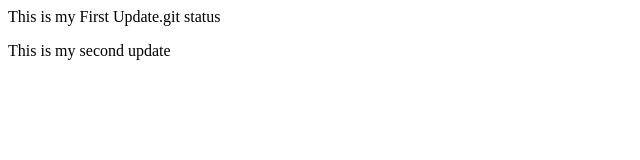
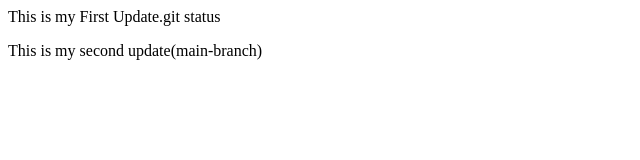
Before and after one commit to Ajay12Ajay/MySampleRepository, a plain HTML site: page index.html in a window 1280 px wide. Shown: the full height of the page, 0-640 px from the left. Drawn offline with Linux system fonts and the light colour scheme.

Commit message:
main branch commit

```diff
--- a/index.html
+++ b/index.html
@@ -1,2 +1,2 @@
 <p>This is my First Update.git status</p>
-<p>This is my second update</p>
+<p>This is my second update(main-branch)</p>
```
